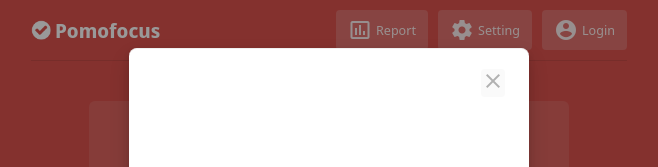
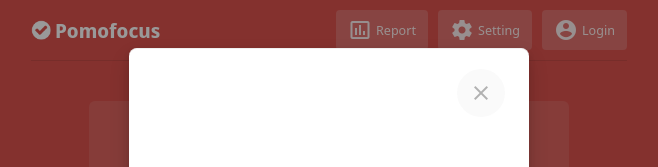
Before and after one commit to arielnmagno/pomodoro, a React (Create React App) app: page /report in a window 1280 px wide. Shown: the top 167 px of the page, without its empty margins (311-969 px from the left). Built offline with nearby package versions, Linux system fonts and the light colour scheme.

Commit message:
Style button

```diff
--- a/src/components/Modal.module.css
+++ b/src/components/Modal.module.css
@@ -45,6 +45,12 @@
   opacity: 0.3;
   right: 1.5rem;
   top: 1.25rem;
+  width: 3rem;
+  height: 3rem;
+  border-radius: 50%;
+  display: flex;
+  justify-content: center;
+  align-items: center;
 }
 
 .closeButton:hover {
```
